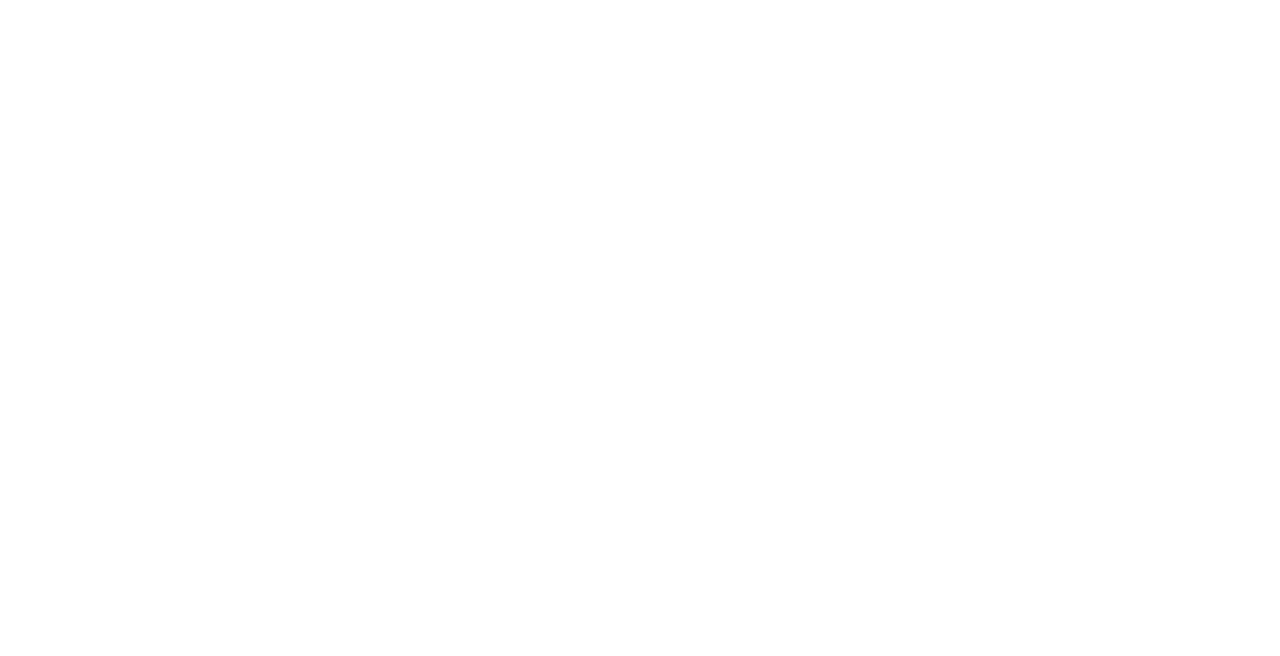
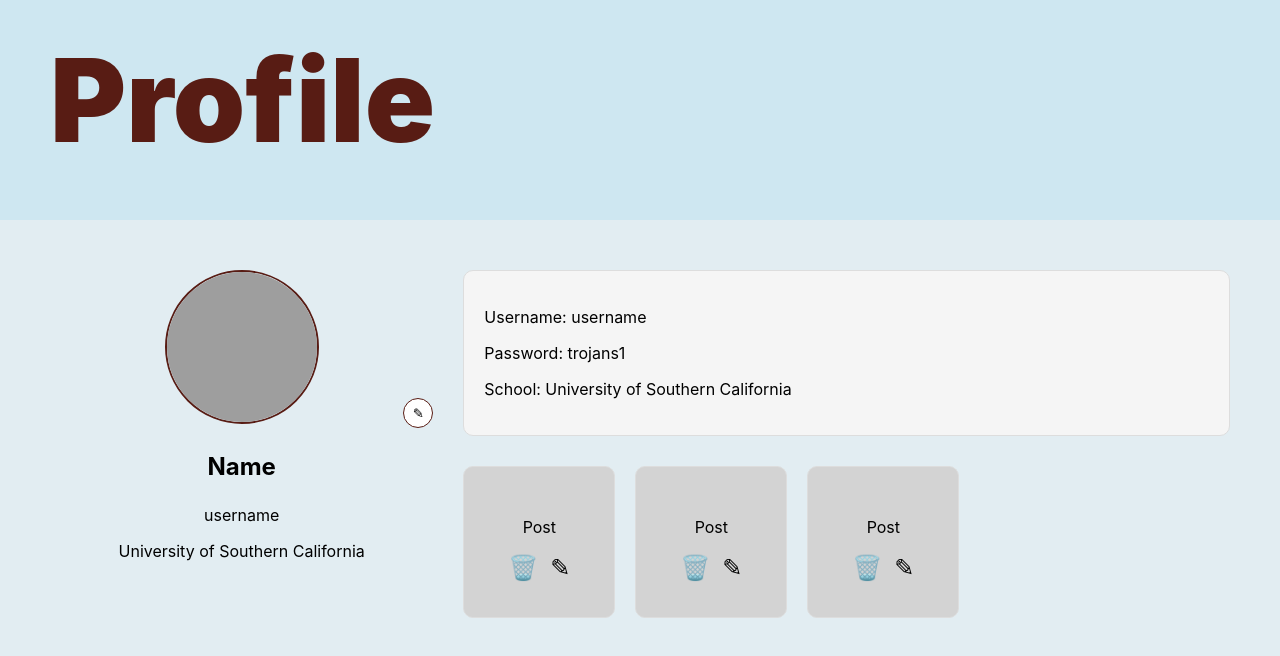
Before and after one commit to BilboSwaggins33/CSCI201_FinalProject, a React (Create React App) app: page /profile in a window 1280 px wide. Before the commit this address had no page. Shown: the top 656 px of the page. Built offline with nearby package versions, Linux system fonts and the light colour scheme; grey boxes are pictures that could not be loaded.

Commit message:
worked on sign in and register

```diff
--- a/src/App.css
+++ b/src/App.css
@@ -1,6 +1,6 @@
 .App {
   text-align: start;
-  height: 100vh; /* Make sure the App container fills the viewport */
+  height: 100vh;
   overflow: hidden;
 }
 
@@ -47,6 +47,21 @@
   padding-top:40px;
 }
 
+.profile-header {
+  background-color: #cee7f1;
+  height: 20vh;
+  display: flex;
+  flex-direction: column;
+  align-items: start;
+  justify-content: start;
+  font-size: calc(100px + 2vmin);
+  color:#581c14;
+  font-weight:900;
+  padding-top:30px;
+  padding-bottom:30px;
+  padding-left:50px;
+}
+
 .App-body {
   background-color: #cee7f1;
   min-height: 80vh;
@@ -68,7 +83,7 @@
   display: flex;
   justify-content: center;
   align-items: center;
-  z-index: 1000;
+  z-index: 1001;
 }
 
 .Modal {
@@ -158,3 +173,91 @@
   font-weight: 700;
   color: #581c14;
 }
+
+
+
+.profile-content {
+  display: flex;
+  gap: 30px;
+  padding: 50px;
+  background-color:#e2edf2;
+  height:80vh;
+}
+
+.profile-info {
+  flex: 1;
+  text-align: center;
+}
+
+.profile-image-container {
+  position: relative;
+}
+
+.profile-image {
+  width: 150px;
+  height: 150px;
+  border-radius: 50%;
+  border: 2px solid #581c14;
+}
+
+.edit-icon {
+  position: absolute;
+  bottom: 0;
+  right: 0;
+  background-color: white;
+  border: 1px solid #581c14;
+  border-radius: 50%;
+  width: 30px;
+  height: 30px;
+  cursor: pointer;
+}
+
+.profile-name {
+  font-size: 1.5rem;
+  font-weight: bold;
+}
+
+.Profile-username,
+.Profile-school {
+  font-size: 1rem;
+  color: #581c14;
+}
+
+.profile-details {
+  flex: 2;
+  display: flex;
+  flex-direction: column;
+}
+
+.user-info {
+  padding: 20px;
+  border: 1px solid #ddd;
+  border-radius: 10px;
+  background-color: #f5f5f5;
+  margin-bottom: 30px;
+}
+
+.posts-section {
+  display: flex;
+  gap: 20px;
+  flex-wrap: wrap;
+}
+
+.post-card {
+  width: 150px;
+  height: 150px;
+  background-color: #d3d3d3;
+  border: 1px solid #ddd;
+  border-radius: 10px;
+  display: flex;
+  flex-direction: column;
+  align-items: center;
+  justify-content: center;
+}
+
+.post-actions button {
+  background: none;
+  border: none;
+  cursor: pointer;
+  font-size: 1.5rem;
+}
--- a/src/App.js
+++ b/src/App.jsx
@@ -3,6 +3,7 @@ import React, { useEffect, useState } from 'react';
 import './App.css';
 import { BrowserRouter as Router, Routes, Route, Link, useNavigate } from 'react-router-dom';
 import SignIn from './SignIn';
+import Profile from './Profile';
 
 function App() {
   const [isSigningUp, setIsSigningUp] = useState(false);
@@ -35,12 +36,14 @@ function App() {
                   <button className="Button" onClick={handleSignUpClick}>
                     Sign Up
                   </button>
+
                   </div>
                 {isSigningUp && <Modal onClose={handleCloseModal} />}
               </>
             }
           />
           <Route path="/sign-in" element={<SignIn />} />
+          <Route path="/profile" element={<Profile />} />
         </Routes>
       </div>
     </Router>
@@ -50,12 +53,30 @@ function App() {
 function Modal({ onClose }) {
 
   const navigate = useNavigate();
+  const [formData, setFormData] = useState({
+    firstName: '',
+    lastName: '',
+    email: '',
+    username: '',
+    password: '',
+  });
+
+  const handleChange = (e) => {
+    const { name, value } = e.target;
+    setFormData((prevData) => ({
+      ...prevData,
+      [name]: value,
+    }));
+  };
 
   const onSubmit = (e) => {
     e.preventDefault();
     const formValid = document.querySelector('form').checkValidity();
     if (formValid) {
       navigate('/sign-in');
+
+      const jsonData = JSON.stringify(formData);
+      console.log('user registration data:', jsonData);
       onClose();
     } else {
       alert('Please fill out the fields correctly.');
@@ -69,23 +90,58 @@ function Modal({ onClose }) {
         <form onSubmit={onSubmit}>
           <div className="Form-group">
             <label>First Name:</label>
-            <input type="text" placeholder="First" required/>
+            <input
+              type="text"
+              name="firstName"
+              value={formData.firstName}
+              onChange={handleChange}
+              placeholder="First"
+              required
+            />
           </div>
           <div className="Form-group">
             <label>Last Name:</label>
-            <input type="text" placeholder="Last" required />
+            <input
+              type="text"
+              name="lastName"
+              value={formData.lastName}
+              onChange={handleChange}
+              placeholder="Last"
+              required
+            />
           </div>
           <div className="Form-group">
             <label>Email:</label>
-            <input type="email" placeholder="Email" required />
+            <input
+              type="email"
+              name="email"
+              value={formData.email}
+              onChange={handleChange}
+              placeholder="Email"
+              required
+            />
           </div>
           <div className="Form-group">
             <label>Username:</label>
-            <input type="text" placeholder="User" required />
+            <input
+              type="text"
+              name="username"
+              value={formData.username}
+              onChange={handleChange}
+              placeholder="User"
+              required
+            />
           </div>
           <div className="Form-group">
             <label>Password:</label>
-            <input type="password" placeholder="************"required  />
+            <input
+              type="password"
+              name="password"
+              value={formData.password}
+              onChange={handleChange}
+              placeholder="************"
+              required
+            />
           </div>
 
 
--- /dev/null
+++ b/src/Profile.jsx
@@ -0,0 +1,203 @@
+import React, { useEffect, useState } from 'react';
+import './App.css';
+import { BrowserRouter as Router, Routes, Route, Link, useNavigate } from 'react-router-dom';
+
+
+function Profile() {
+  const [posts, setPosts] = useState([
+    { id: 1, title: 'Post' },
+    { id: 2, title: 'Post' },
+    { id: 3, title: 'Post' },
+  ]);
+
+  const [isEditing, setIsEditing] = useState(false);
+  const handleEditClick = () => {
+    setIsEditing(true);
+    console.log("Is Editing:", isEditing);
+  };
+  const handleCloseModal = () => {
+    setIsEditing(false);
+  };
+  const [profileData, setProfileData] = useState({
+    firstName: '',
+    lastName: '',
+    email: '',
+    username: '',
+    school: '',
+    posts: [],
+  });
+
+  const handleDelete = (postId) => {
+    setPosts((prevPosts) => prevPosts.filter((post) => post.id !== postId));
+  };
+
+
+
+  return (
+
+        <div className="Profile">
+
+
+
+            <header className="profile-header">Profile</header>
+            <div className="profile-content">
+
+                <div className="profile-info">
+                <div className="profile-image-container">
+                    <img
+                    src="path-to-default-image.jpg"
+                    alt="profile pic?"
+                    className="profile-image"
+                    />
+                    <button className="edit-icon" onClick={handleEditClick}>✎</button>
+                </div>
+                <p className="profile-name">Name</p>
+                <p className="profile-username">username</p>
+                <p className="profile-school">University of Southern California</p>
+                </div>
+
+
+                <div className="profile-details">
+                <div className="user-info">
+                    <p>Username: username</p>
+                    <p>Password: trojans1</p>
+                    <p>School: University of Southern California</p>
+                </div>
+                <div className="posts-section">
+                    {posts.map((post) => (
+                    <PostCard
+                        key={post.id}
+                        title={post.title}
+                        onDelete={() => handleDelete(post.id)}
+                        onEdit={() => {handleEditClick(post.id)}}
+                    />
+                    ))}
+                </div>
+                </div>
+                {isEditing && <Modal onClose={handleCloseModal} />}
+            </div>
+
+
+        </div>
+
+  );
+}
+
+function PostCard({ title, onDelete, onEdit }) {
+  return (
+    <div className="post-card">
+      <p>{title}</p>
+      <div className="post-actions">
+        <button onClick={onDelete}>🗑️</button>
+        <button >✎</button>
+      </div>
+    </div>
+  );
+}
+
+
+
+function Modal({ onClose }) {
+
+    const navigate = useNavigate();
+    const [formData, setFormData] = useState({
+      firstName: '',
+      lastName: '',
+      email: '',
+      username: '',
+      password: '',
+    });
+
+    const handleChange = (e) => {
+      const { name, value } = e.target;
+      setFormData((prevData) => ({
+        ...prevData,
+        [name]: value,
+      }));
+    };
+
+    const onSubmit = (e) => {
+      e.preventDefault();
+      const formValid = document.querySelector('form').checkValidity();
+      if (formValid) {
+        navigate('/sign-in');
+
+        const jsonData = JSON.stringify(formData);
+        console.log('User Registration Data:', jsonData);
+        onClose();
+      } else {
+        alert('Please fill out the fields correctly.');
+      }
+    };
+
+    return (
+      <div className="Modal-overlay">
+        <div className="Modal">
+          <h3>To edit your account, enter new information below</h3>
+          <form onSubmit={onSubmit}>
+            <div className="Form-group">
+              <label>First Name:</label>
+              <input
+                type="text"
+                name="firstName"
+                value={formData.firstName}
+                onChange={handleChange}
+                placeholder="First"
+                required
+              />
+            </div>
+            <div className="Form-group">
+              <label>Last Name:</label>
+              <input
+                type="text"
+                name="lastName"
+                value={formData.lastName}
+                onChange={handleChange}
+                placeholder="Last"
+                required
+              />
+            </div>
+            <div className="Form-group">
+              <label>Email:</label>
+              <input
+                type="email"
+                name="email"
+                value={formData.email}
+                onChange={handleChange}
+                placeholder="Email"
+                required
+              />
+            </div>
+            <div className="Form-group">
+              <label>Username:</label>
+              <input
+                type="text"
+                name="username"
+                value={formData.username}
+                onChange={handleChange}
+                placeholder="User"
+                required
+              />
+            </div>
+            <div className="Form-group">
+              <label>Password:</label>
+              <input
+                type="password"
+                name="password"
+                value={formData.password}
+                onChange={handleChange}
+                placeholder="************"
+                required
+              />
+            </div>
+
+
+            <button className="Button2" type="submit">Submit</button>
+          </form>
+          <button className="Close-button" onClick={onClose}>Close</button>
+        </div>
+      </div>
+    );
+  };
+
+export default Profile;
```
Also changed, not shown: src/Profile.js (deleted, +0 -11 lines), 1 other file (tests, documents, lock files or other folders).
